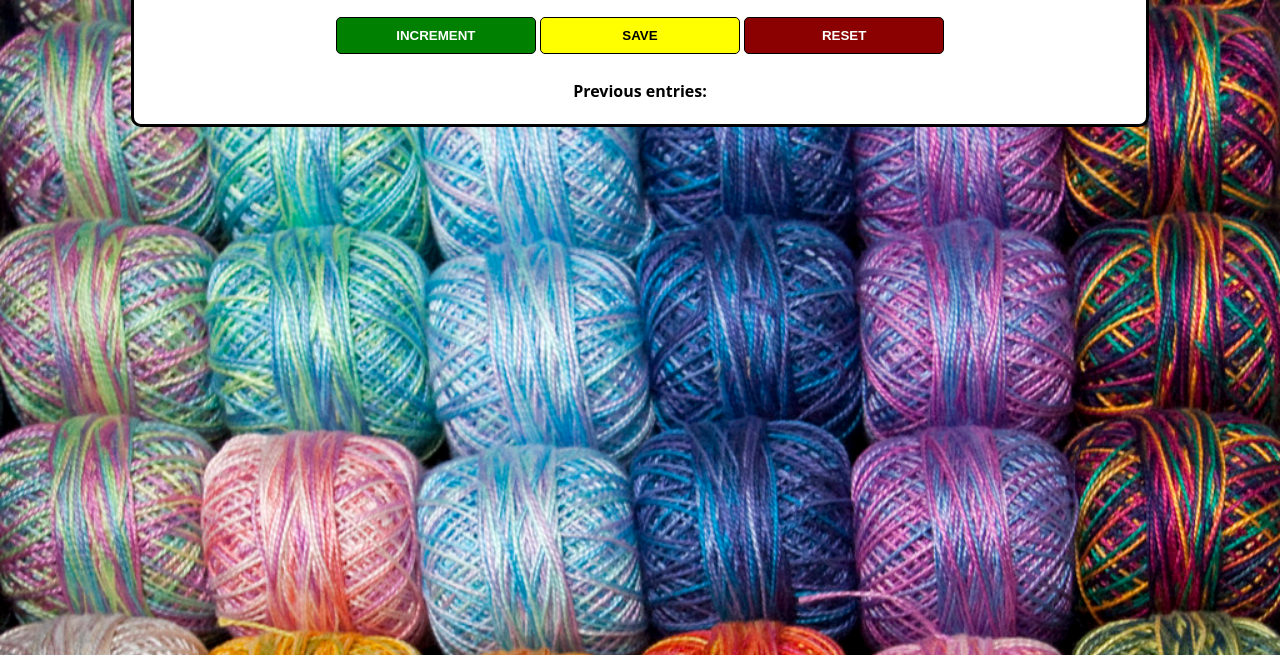
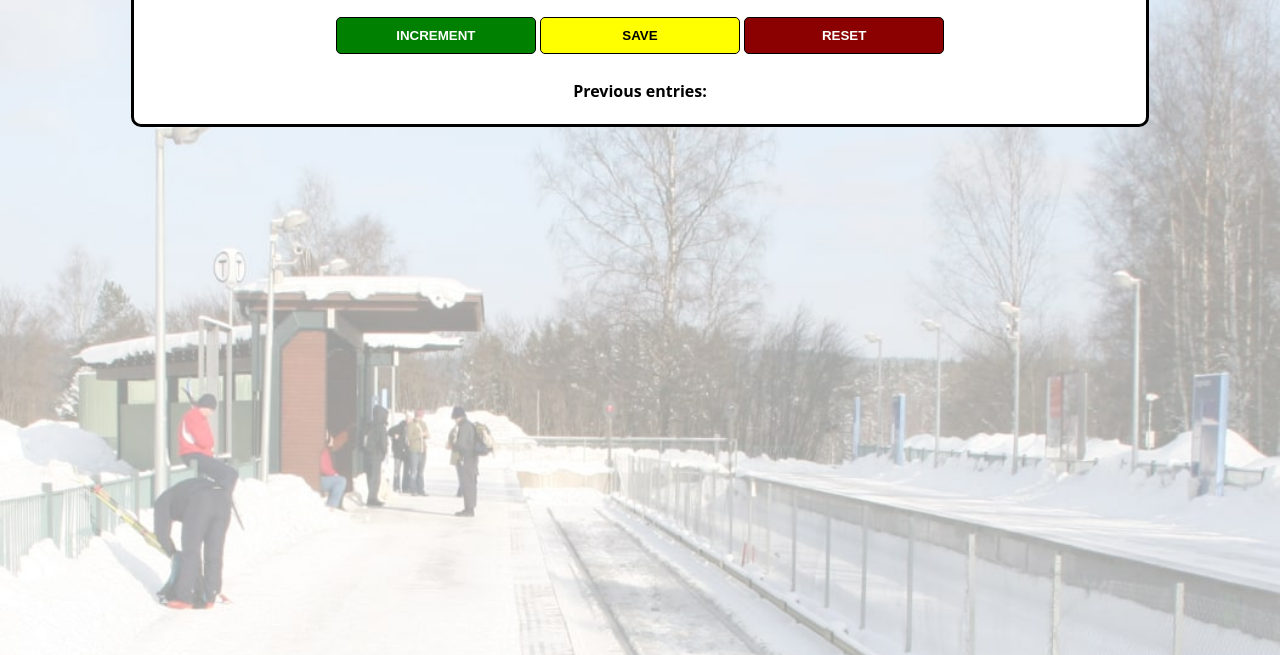
Before and after one commit to yaswanthgollu/counter, a website built with Vite: page index.html in a window 1280 px wide. Shown: the part 145-800 px from the top of the page. Built offline with nearby package versions, Linux system fonts and the light colour scheme.

Commit message:
Update styles.css

```diff
--- a/styles.css
+++ b/styles.css
@@ -1,5 +1,5 @@
 body {
-    background-image: url("yarn.jpeg");
+    background-image: url("station.jpg");
     background-size: cover;
     font-family: 'Open Sans', 'Helvetica Neue', sans-serif;
     font-weight: bold;
```
